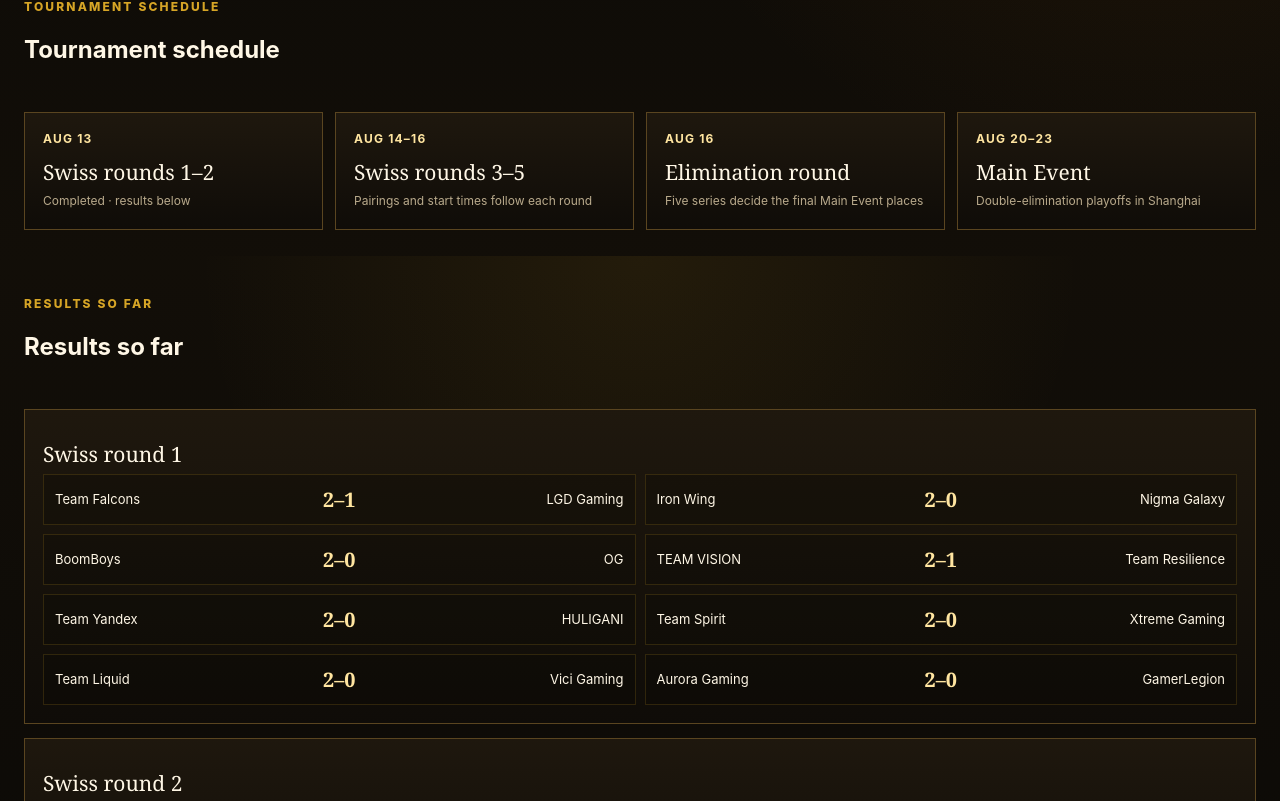
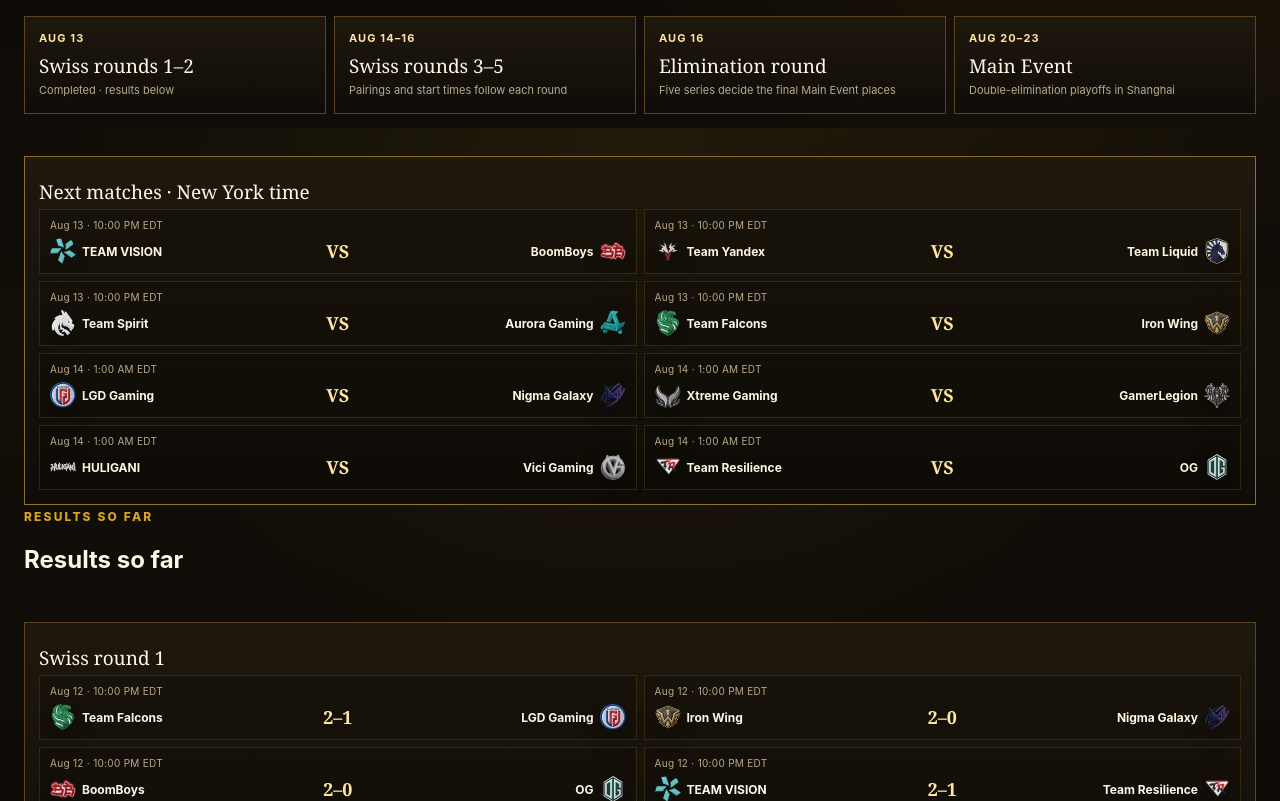
Before and after one commit to Kadadji1/dota2-fantasy-optimizer-2026, a Next.js app: page /predictions in a window 1280 px wide. Shown: the part 679-1480 px from the top of the page. Built offline with nearby package versions, Linux system fonts and the light colour scheme.

Commit message:
Add compact match cards with times

```diff
--- a/app/predictions/Predictions.tsx
+++ b/app/predictions/Predictions.tsx
@@ -3,18 +3,24 @@
 import { useEffect, useState } from "react";
 
 type SiteLanguage = "en" | "ru" | "es" | "zh";
-type Match = { a: string; score: string; b: string };
+type Match = { a: string; score?: string; b: string; date: string; time: string };
 type Copy = { eyebrow: string; title: string; body: string; schedule: string; results: string; roundOne: string; roundTwo: string; upcoming: string; note: string; stages: Array<{ date: string; title: string; body: string }> };
 
 const roundOne: Match[] = [
-  { a: "Team Falcons", score: "2–1", b: "LGD Gaming" }, { a: "Iron Wing", score: "2–0", b: "Nigma Galaxy" },
-  { a: "BoomBoys", score: "2–0", b: "OG" }, { a: "TEAM VISION", score: "2–1", b: "Team Resilience" },
-  { a: "Team Yandex", score: "2–0", b: "HULIGANI" }, { a: "Team Spirit", score: "2–0", b: "Xtreme Gaming" },
-  { a: "Team Liquid", score: "2–0", b: "Vici Gaming" }, { a: "Aurora Gaming", score: "2–0", b: "GamerLegion" }
+  { a: "Team Falcons", score: "2–1", b: "LGD Gaming", date: "Aug 12", time: "10:00 PM EDT" }, { a: "Iron Wing", score: "2–0", b: "Nigma Galaxy", date: "Aug 12", time: "10:00 PM EDT" },
+  { a: "BoomBoys", score: "2–0", b: "OG", date: "Aug 12", time: "10:00 PM EDT" }, { a: "TEAM VISION", score: "2–1", b: "Team Resilience", date: "Aug 12", time: "10:00 PM EDT" },
+  { a: "Team Yandex", score: "2–0", b: "HULIGANI", date: "Aug 13", time: "1:00 AM EDT" }, { a: "Team Spirit", score: "2–0", b: "Xtreme Gaming", date: "Aug 13", time: "1:00 AM EDT" },
+  { a: "Team Liquid", score: "2–0", b: "Vici Gaming", date: "Aug 13", time: "1:00 AM EDT" }, { a: "Aurora Gaming", score: "2–0", b: "GamerLegion", date: "Aug 13", time: "1:00 AM EDT" }
 ];
 const roundTwo: Match[] = [
-  { a: "TEAM VISION", score: "2–1", b: "Team Falcons" }, { a: "BoomBoys", score: "2–1", b: "Iron Wing" },
-  { a: "LGD Gaming", score: "2–1", b: "Team Resilience" }, { a: "Nigma Galaxy", score: "2–0", b: "OG" }
+  { a: "TEAM VISION", score: "2–1", b: "Team Falcons", date: "Aug 13", time: "4:00 AM EDT" }, { a: "BoomBoys", score: "2–1", b: "Iron Wing", date: "Aug 13", time: "4:00 AM EDT" },
+  { a: "LGD Gaming", score: "2–1", b: "Team Resilience", date: "Aug 13", time: "4:00 AM EDT" }, { a: "Nigma Galaxy", score: "2–0", b: "OG", date: "Aug 13", time: "4:00 AM EDT" }
+];
+const nextMatches: Match[] = [
+  { a: "TEAM VISION", b: "BoomBoys", date: "Aug 13", time: "10:00 PM EDT" }, { a: "Team Yandex", b: "Team Liquid", date: "Aug 13", time: "10:00 PM EDT" },
+  { a: "Team Spirit", b: "Aurora Gaming", date: "Aug 13", time: "10:00 PM EDT" }, { a: "Team Falcons", b: "Iron Wing", date: "Aug 13", time: "10:00 PM EDT" },
+  { a: "LGD Gaming", b: "Nigma Galaxy", date: "Aug 14", time: "1:00 AM EDT" }, { a: "Xtreme Gaming", b: "GamerLegion", date: "Aug 14", time: "1:00 AM EDT" },
+  { a: "HULIGANI", b: "Vici Gaming", date: "Aug 14", time: "1:00 AM EDT" }, { a: "Team Resilience", b: "OG", date: "Aug 14", time: "1:00 AM EDT" }
 ];
 
 const copy: Record<SiteLanguage, Copy> = {
@@ -26,7 +32,8 @@ const copy: Record<SiteLanguage, Copy> = {
 
 function readLanguage(): SiteLanguage { if (typeof window === "undefined") return "en"; const stored = window.localStorage.getItem("site-language") as SiteLanguage | null; return stored && copy[stored] ? stored : "en"; }
 
-function ResultGrid({ matches }: { matches: Match[] }) { return <div className="match-results-grid">{matches.map((match) => <article key={`${match.a}-${match.b}`}><span>{match.a}</span><strong>{match.score}</strong><span>{match.b}</span></article>)}</div>; }
+function TeamLogo({ team }: { team: string }) { return <span className="team-logo team-logo-sm" title={team} role="img" aria-label={team} />; }
+function MatchGrid({ matches }: { matches: Match[] }) { return <div className="match-results-grid">{matches.map((match) => <article key={`${match.a}-${match.b}`}><time>{match.date} · {match.time}</time><div><span><TeamLogo team={match.a} />{match.a}</span><strong>{match.score ?? "VS"}</strong><span>{match.b}<TeamLogo team={match.b} /></span></div></article>)}</div>; }
 
 export default function Predictions() {
   const [language, setLanguage] = useState<SiteLanguage>("en");
@@ -35,6 +42,6 @@ export default function Predictions() {
   return <main className="site-shell predictions-page schedule-results-page">
     <section className="main-event-hero"><span className="eyebrow">{t.eyebrow}</span><h1>{t.title}</h1><p>{t.body}</p></section>
     <section className="schedule-section"><div className="section-title"><div><span className="eyebrow">{t.schedule}</span><h2>{t.schedule}</h2></div></div><div className="stage-timeline">{t.stages.map((stage) => <article key={stage.date}><strong>{stage.date}</strong><h3>{stage.title}</h3><p>{stage.body}</p></article>)}</div></section>
-    <section className="results-section schedule-results"><div className="section-title"><div><span className="eyebrow">{t.results}</span><h2>{t.results}</h2></div></div><div className="results-round"><h3>{t.roundOne}</h3><ResultGrid matches={roundOne} /></div><div className="results-round"><h3>{t.roundTwo}</h3><ResultGrid matches={roundTwo} /></div><p className="main-event-note">{t.upcoming}<br /><br />{t.note}</p></section>
+    <section className="results-section schedule-results"><div className="results-round upcoming-matches"><h3>Next matches · New York time</h3><MatchGrid matches={nextMatches} /></div><div className="section-title"><div><span className="eyebrow">{t.results}</span><h2>{t.results}</h2></div></div><div className="results-round"><h3>{t.roundOne}</h3><MatchGrid matches={roundOne} /></div><div className="results-round"><h3>{t.roundTwo}</h3><MatchGrid matches={roundTwo} /></div><p className="main-event-note">{t.upcoming}<br /><br />{t.note}</p></section>
   </main>;
 }
```
Also changed, not shown: app/predictions.css.
